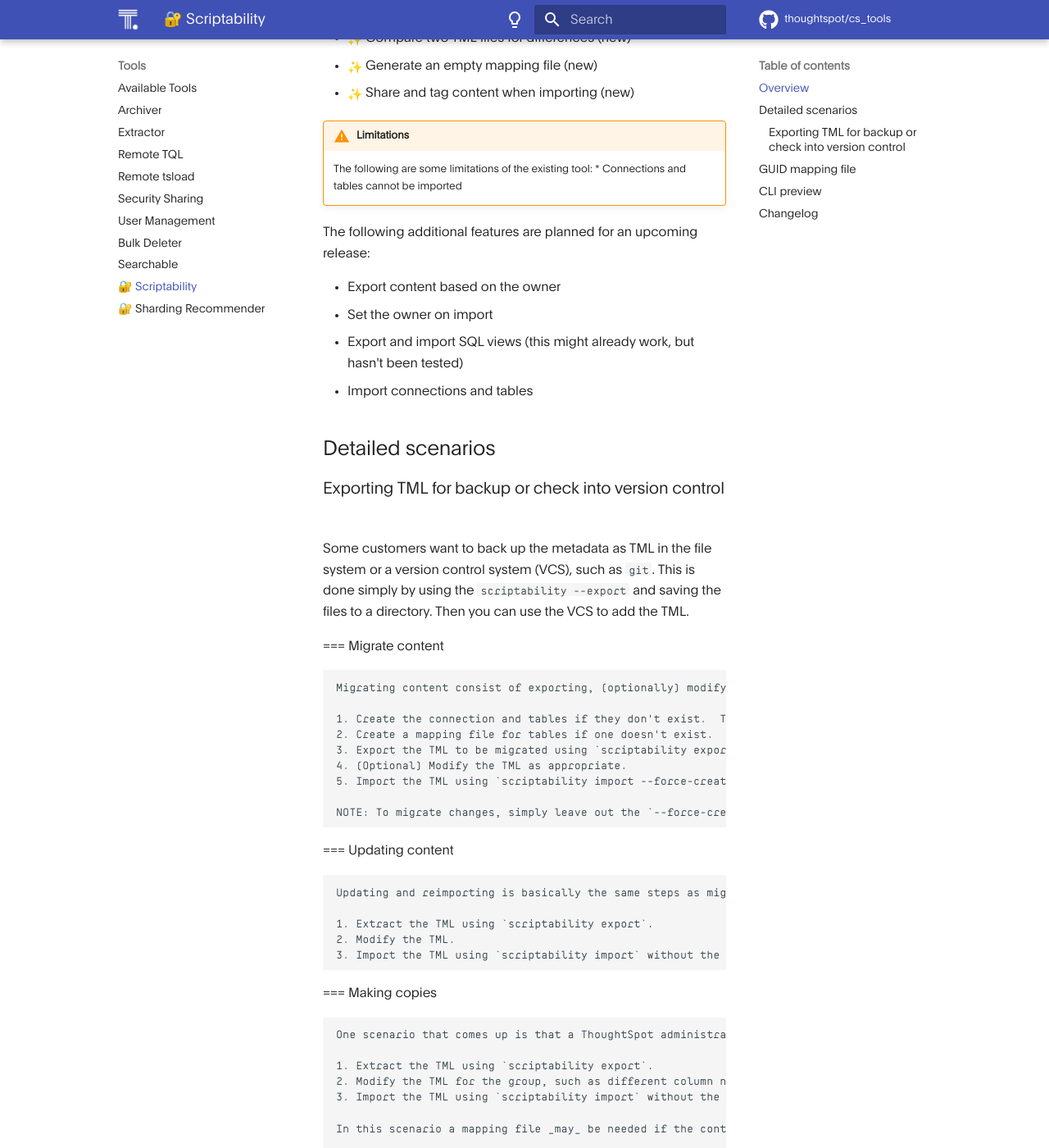
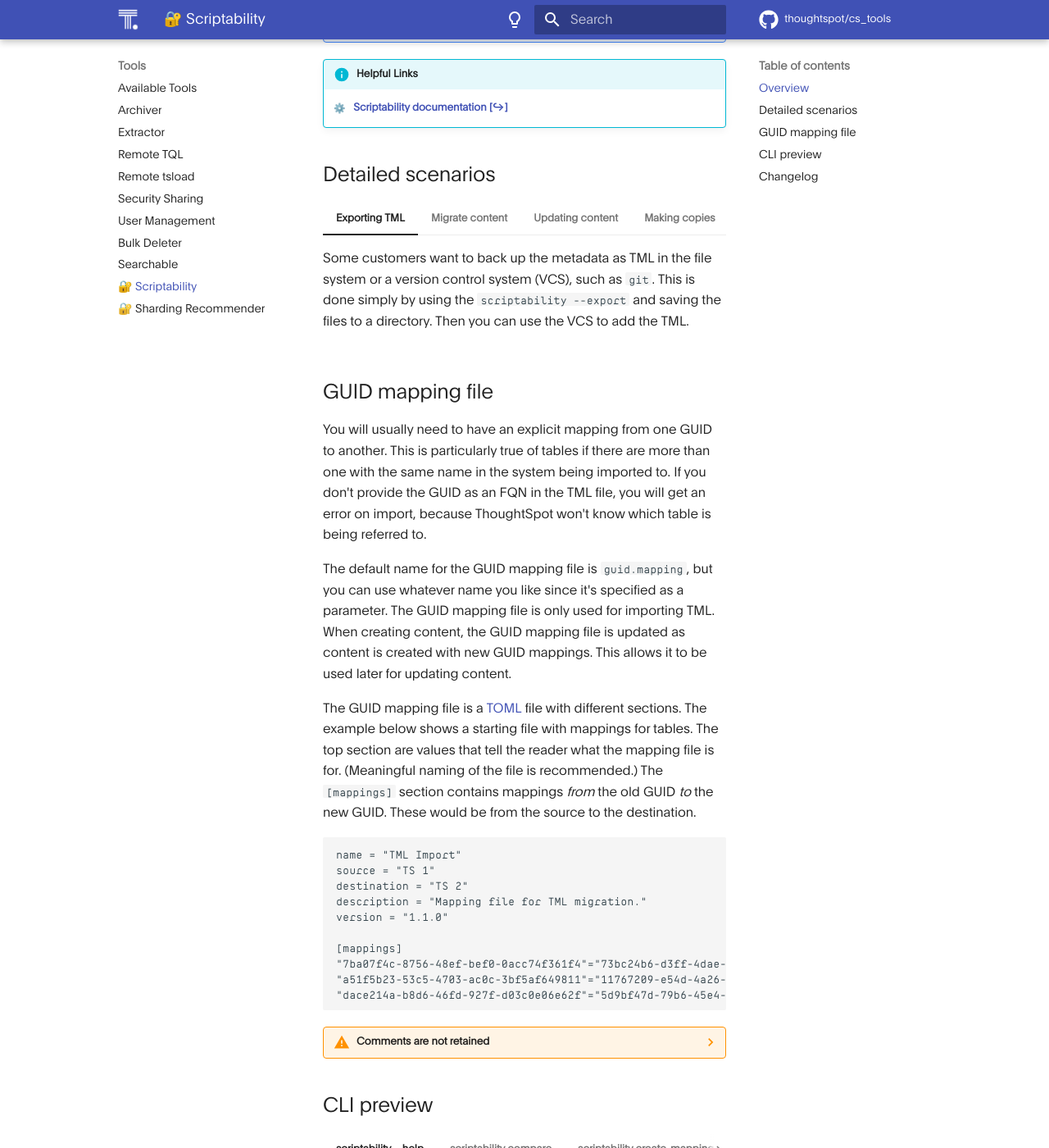
Before and after one commit to thoughtspot/cs_tools, an MkDocs documentation site: the page built from docs/cs-tools/scriptability/README.md, in a window 1280 px wide and 1400 px high, scrolled down 1413 px. Shown: the whole window at 82% size. Built offline with MkDocs 1.6.1 and Material for MkDocs 9.7.7, drawn with Linux system fonts in a browser that asks for light colours; emoji names are drawn with the system emoji font; some web fonts are replaced; comment, search, counter and statistics services are not loaded; some of the changed text lies outside the part shown.

Commit message:
Many updates to make the documentation more readable.

```diff
--- a/docs/cs-tools/scriptability/README.md
+++ b/docs/cs-tools/scriptability/README.md
@@ -29,17 +29,11 @@
     When exporting the TML, you will need content permissions to the content to be exported.
     When importing the TML it will be created as the authenticated user of the tool.
 
-!!! info "Helpful Links"
-
-    :gear: &nbsp; __[Scriptability documentation][https://docs.thoughtspot.com/cloud/latest/scriptability]{ .external-link }__
-
-    :material-github: &nbsp; __[Found a problem? Submit an issue.][gh-issue]{ target='secondary' .external-link }__</a>
-
 This version of cstools scriptability supports the following scenarios:
 
 * Extract TML based on specific GUIDs (with and without related content)
 * Extract TML based on a ThoughtSpot TAG (with and without related content)
-* :bring: Import TML (update and create new) with complex dependency handling (updated)
+* Import TML (update and create new) with complex dependency handling (updated)
 * :sparkles: Support a mapping file of GUIDs with automatic updates for new content (new)
 * :sparkles: Compare two TML files for differences (new)
 * :sparkles: Generate an empty mapping file (new)
@@ -47,23 +41,29 @@
 
 !!! warning "Limitations"
 
-    The following are some limitations of the existing tool:
     * Connections and tables cannot be imported
+    * The owner of new content is the user in the config file, not the original owner
 
-The following additional features are planned for an upcoming release:
+??? important "Planned features coming soon"
 
-* Export content based on the owner
-* Set the owner on import
-* Export and import SQL views (this might already work, but hasn't been tested)
-* Import connections and tables
+    The following features are planned for an upcoming release:
+
+    * Export content based on the owner
+    * Set the owner on import
+    * Export and import SQL views (this might already work, but hasn't been tested)
+    * Import connections and tables
+
+!!! info "Helpful Links"
+
+    :gear: &nbsp; __[Scriptability documentation](https://docs.thoughtspot.com/cloud/latest/scriptability){ target='secondary' .external-link }__
 
 ## Detailed scenarios
 
-### Exporting TML for backup or check into version control
+=== "Exporting TML"
 
-Some customers want to back up the metadata as TML in the file system or a version control system (VCS), such as `git`.  This is done simply by using the `scriptability --export` and saving the files to a directory.  Then you can use the VCS to add the TML.
+    Some customers want to back up the metadata as TML in the file system or a version control system (VCS), such as `git`.  This is done simply by using the `scriptability --export` and saving the files to a directory.  Then you can use the VCS to add the TML.
 
-=== Migrate content
+=== "Migrate content"
 
     Migrating content consist of exporting, (optionally) modifying, and then importing content.  You will want to do the following for this scenario:
 
@@ -75,7 +75,7 @@
 
     NOTE: To migrate changes, simply leave out the `--force-create` parameter.  New content will automatically be created and existing content (based on the mapping file) will be updated.
 
-=== Updating content
+=== "Updating content"
 
     Updating and reimporting is basically the same steps as migrating new content.  In this step you would:
 
@@ -83,7 +83,7 @@
     2. Modify the TML.
     3. Import the TML using `scriptability import` without the `--force-create` flag.
 
-=== Making copies
+=== "Making copies"
 
     One scenario that comes up is that a ThoughtSpot administrator is managing content for different customers or groups.  They have a set of common content, but want to make copies for each group.  This can be done similarly to the migration of content, though it's usually back to the same instance.
 
@@ -93,7 +93,7 @@
 
     In this scenario a mapping file _may_ be needed if the content comes from different connections.  In that case you may also want separate mapping files for each group to make a copy for.
 
-    NOTE: This technique can also be used to localize content.  The modification step is to localize the content.
+    This technique can also be used to localize content.
 
 ## GUID mapping file
 
@@ -104,7 +104,7 @@
 The default name for the GUID mapping file is `guid.mapping`, but you can use whatever name you like since it's specified as a parameter.  The GUID mapping file is only used for importing TML.  When creating content, the GUID
 mapping file is updated as content is created with new GUID mappings.  This allows it to be used later for updating content.
 
-The GUID mapping file is a [TOML](https://toml.io/en/) file with different sections.  The example below shows a starting file with mappings for tables.
+The GUID mapping file is a [TOML](https://toml.io/en/) file with different sections.  The example below shows a starting file with mappings for tables.  The top section are values that tell the reader what the mapping file is for.  (Meaningful naming of the file is recommended.)  The `[mappings]` section contains mappings _from_ the old GUID _to_ the new GUID.  These would be from the source to the destination.
 
 ~~~
 name = "TML Import"
@@ -119,9 +119,10 @@
 "dace214a-b8d6-46fd-927f-d03c0e06e62f"="5d9bf47d-79b6-45e4-acff-f7d166d2dee0"
 ~~~
 
-The top section are values that tell the reader what the mapping file is for.  Note that good naming of the file is also recommended.  The `[mappings]` section contains mappings _from_ the old GUID _to_ the new GUID.  These would be from the source to the destination.
 
-Note that the file is updated and rewritten as new content is created.  TOML allows comments, but reading and writing comments is not supported.  A future version will have the ability to add some type of content, such as table names for the mappings.
+??? warning "Comments are not retained"
+
+    The mapping file is updated and rewritten as new content is created.  TOML allows comments, but reading and writing comments is not supported.  A future version will have the ability to add some type of content, such as table names for the mappings.
 
 ## CLI preview
 
@@ -257,18 +258,18 @@
     === ":hammer_and_wrench: &nbsp; Added"
     - Initial release [@billdback-ts][contrib-billdback-ts]{ target='secondary' .external-link }.
 
-!!! tldr ":octicons-tag-16: v1.0.0 &nbsp; &nbsp; :material-calendar-text: 2022-04-15 "[@billdback-ts][contrib-billdback-ts]{ target='secondary' .external-link }.
-=== ":hammer_and_wrench: &nbsp; Added"
-Added the following capabilities:
-* Create an empty mapping file.
-* Compare two TML files.
-* Create content with automatic dependency handling.
-* Update content with automatic dependency handling.
-* Allow new and updated content to be shared with groups during import.
-* Allow tags to be applied to new and updated content during import.
+!!! tldr ":octicons-tag-16: v1.1.0 &nbsp; &nbsp; :material-calendar-text: 2022-07-19"
+    === ":hammer_and_wrench: &nbsp; Added"
+    - Create an empty mapping file.
+    - Compare two TML files.
+    - Create content with automatic dependency handling.
+    - Update content with automatic dependency handling.
+    - Allow new and updated content to be shared with groups during import.
+    - Allow tags to be applied to new and updated content during import.
 
 ---
 
 [keep-a-changelog]: https://keepachangelog.com/en/1.0.0/
+[gh-issue]: https://github.com/thoughtspot/cs_tools/issues/new/choose
 [semver]: https://semver.org/spec/v2.0.0.html
 [contrib-billdback-ts]: https://github.com/billdback-ts
```
Also changed, not shown: other parts of docs/cs-tools/scriptability/README.md (+2 -2 lines).
